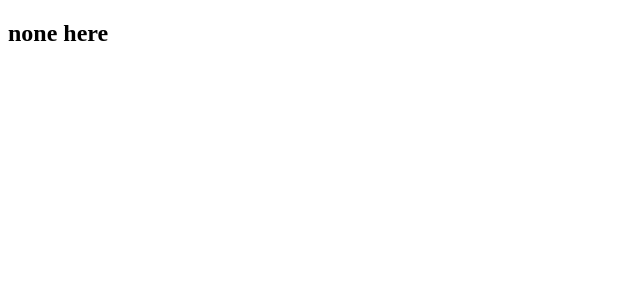
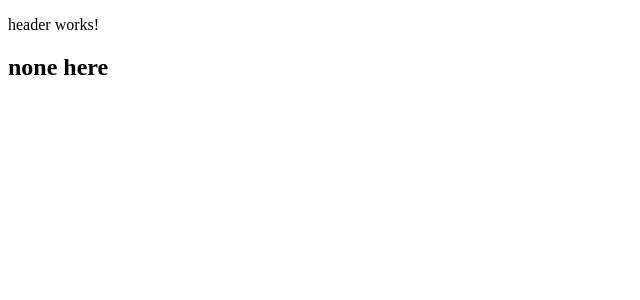
Before and after one commit to hermannhans/hansdev, an Angular app: page / in a window 1280 px wide. Shown: the top 300 px of the page, without its empty margins (0-640 px from the left). Built offline with nearby package versions, Linux system fonts and the light colour scheme.

Commit message:
add header component

```diff
--- a/src/app/app.component.html
+++ b/src/app/app.component.html
@@ -1,3 +1,5 @@
+<app-header></app-header>
+
 <!--The content below is only a placeholder and can be replaced.-->
 <h2>none here</h2>
 
--- a/src/app/app.module.ts
+++ b/src/app/app.module.ts
@@ -3,10 +3,12 @@
 
 import { AppRoutingModule } from './app-routing.module';
 import { AppComponent } from './app.component';
+import { HeaderComponent } from './header/header.component';
 
 @NgModule({
   declarations: [
-    AppComponent
+    AppComponent,
+    HeaderComponent
   ],
   imports: [
     BrowserModule,
--- /dev/null
+++ b/src/app/header/header.component.html
@@ -0,0 +1,3 @@
+<p>
+  header works!
+</p>
--- /dev/null
+++ b/src/app/header/header.component.ts
@@ -0,0 +1,15 @@
+import { Component, OnInit } from '@angular/core';
+
+@Component({
+  selector: 'app-header',
+  templateUrl: './header.component.html',
+  styleUrls: ['./header.component.css']
+})
+export class HeaderComponent implements OnInit {
+
+  constructor() { }
+
+  ngOnInit() {
+  }
+
+}
```
Also changed, not shown: src/app/header/header.component.css (added), 1 other file (tests, documents, lock files or other folders).
